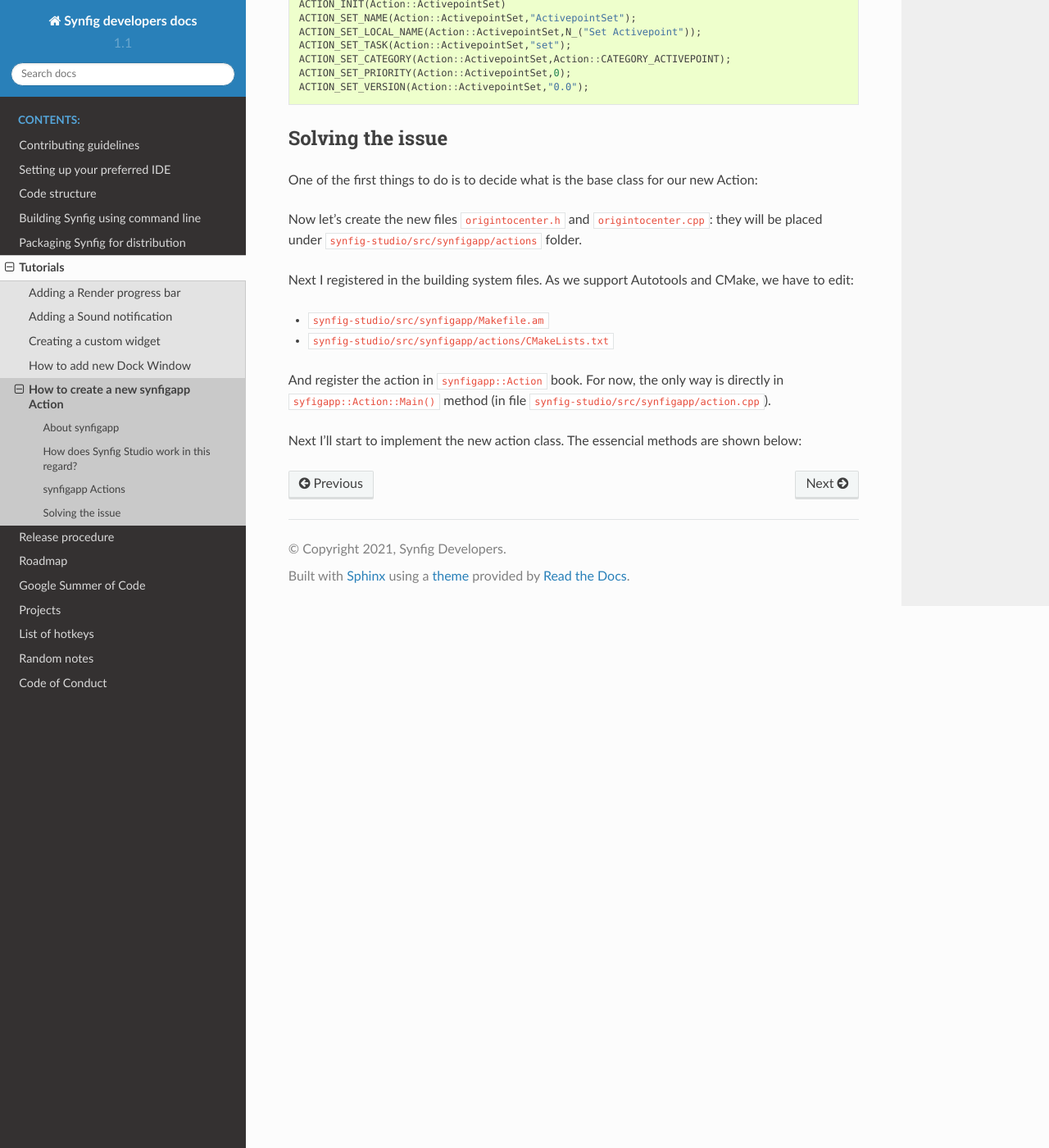
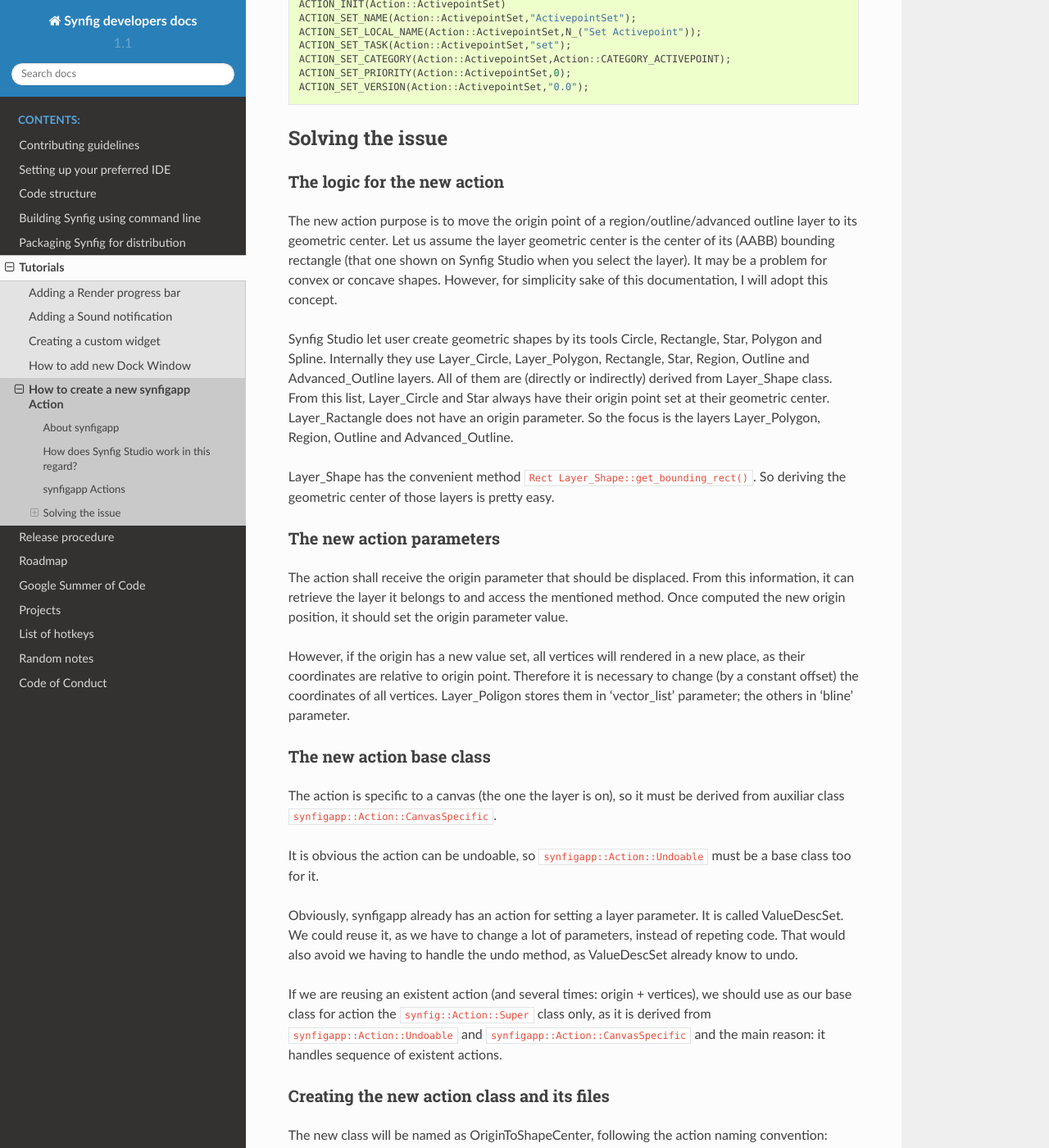
Before and after one commit to synfig/synfig-docs-dev, a Sphinx documentation site: the page built from docs/tutorials/how_to_create_a_synfigapp_action.rst, in a window 1280 px wide and 1400 px high, scrolled down 2380 px. Shown: the whole window at 82% size. Built offline with Sphinx 7.4.7 and the Read the Docs theme 2.0.0, drawn with Linux system fonts in a browser that asks for light colours; some of the changed text lies outside the part shown.

Commit message:
Update how_to_create_a_synfigapp_action.rst

```diff
--- a/docs/tutorials/how_to_create_a_synfigapp_action.rst
+++ b/docs/tutorials/how_to_create_a_synfigapp_action.rst
@@ -106,16 +106,52 @@
 Solving the issue
 -----------------
 
-One of the first things to do is to decide what is the base class for our new Action:
+The logic for the new action
+............................
 
+The new action purpose is to move the origin point of a region/outline/advanced outline layer to its geometric center.
+Let us assume the layer geometric center is the center of its (AABB) bounding rectangle (that one shown on Synfig Studio when you select the layer).
+It may be a problem for convex or concave shapes. However, for simplicity sake of this documentation, I will adopt this concept.
 
-Now let's create the new files ``origintocenter.h`` and ``origintocenter.cpp``: they will be placed under ``synfig-studio/src/synfigapp/actions`` folder.
+Synfig Studio let user create geometric shapes by its tools Circle, Rectangle, Star, Polygon and Spline. Internally they use Layer_Circle, Layer_Polygon, Rectangle, Star, Region, Outline and Advanced_Outline layers. All of them are (directly or indirectly) derived from Layer_Shape class.
+From this list, Layer_Circle and Star always have their origin point set at their geometric center. Layer_Ractangle does not have an origin parameter. So the focus is the layers Layer_Polygon, Region, Outline and Advanced_Outline.
 
-Next I registered in the building system files. As we support Autotools and CMake, we have to edit:
+Layer_Shape has the convenient method ``Rect Layer_Shape::get_bounding_rect()``. So deriving the geometric center of those layers is pretty easy.
+
+The new action parameters
+.........................
+
+The action shall receive the origin parameter that should be displaced. From this information, it can retrieve the layer it belongs to and access the mentioned method. Once computed the new origin position, it should set the origin parameter value.
+
+However, if the origin has a new value set, all vertices will rendered in a new place, as their coordinates are relative to origin point. Therefore it is necessary to change (by a constant offset) the coordinates of all vertices. Layer_Poligon stores them in 'vector_list' parameter; the others in 'bline' parameter.
+
+The new action base class
+.........................
+
+The action is specific to a canvas (the one the layer is on), so it must be derived from auxiliar class ``synfigapp::Action::CanvasSpecific``.
+
+It is obvious the action can be undoable, so ``synfigapp::Action::Undoable`` must be a base class too for it.
+
+Obviously, synfigapp already has an action for setting a layer parameter. It is called ValueDescSet. We could reuse it, as we have to change a lot of parameters, instead of repeting code. That would also avoid we having to handle the undo method, as ValueDescSet already know to undo.
+
+If we are reusing an existent action (and several times: origin + vertices), we should use as our base class for action the ``synfig::Action::Super`` class only, as it is derived from ``synfigapp::Action::Undoable`` and ``synfigapp::Action::CanvasSpecific`` and the main reason: it handles sequence of existent actions.
+
+Creating the new action class and its files
+...........................................
+
+The new class will be named as OriginToShapeCenter, following the action naming convention: `camel case <https://en.wikipedia.org/wiki/Camel_case>`_. I chose OriginToShapeCenter because OriginToCenter is too much generic: it could mean canvas center, for example.
+
+The filenames will be ``origintoshapecenter.h`` and ``origintoshapecenter.cpp``, as the convention used for synfigapp action files are the action name in snake_case, but (ugh) without the underscore ``_``. They will be placed under ``synfig-studio/src/synfigapp/actions`` folder.
+
+The new files must be registered in the building systems. As we support Autotools and CMake, we have to edit the following files:
 
 * ``synfig-studio/src/synfigapp/Makefile.am``
 * ``synfig-studio/src/synfigapp/actions/CMakeLists.txt``
 
-And register the action in ``synfigapp::Action`` book. For now, the only way is directly in ``syfigapp::Action::Main()`` method (in file ``synfig-studio/src/synfigapp/action.cpp``).
+We have to edit an extra file too, related to i18n: ``synfig-studio/po/POTFILES.in``.
 
-Next I'll start to implement the new action class. The essencial methods are shown below:
+Note: Don't forget to regenerate the Makefiles due to this change. If you are using the building scripts provided by synfig project, run ``./2-build-production.sh studio build`` once. It is only required because we changed a Makefile.am and/or CMakeLists.txt.
+
+
+DRAFT
+.....
```
